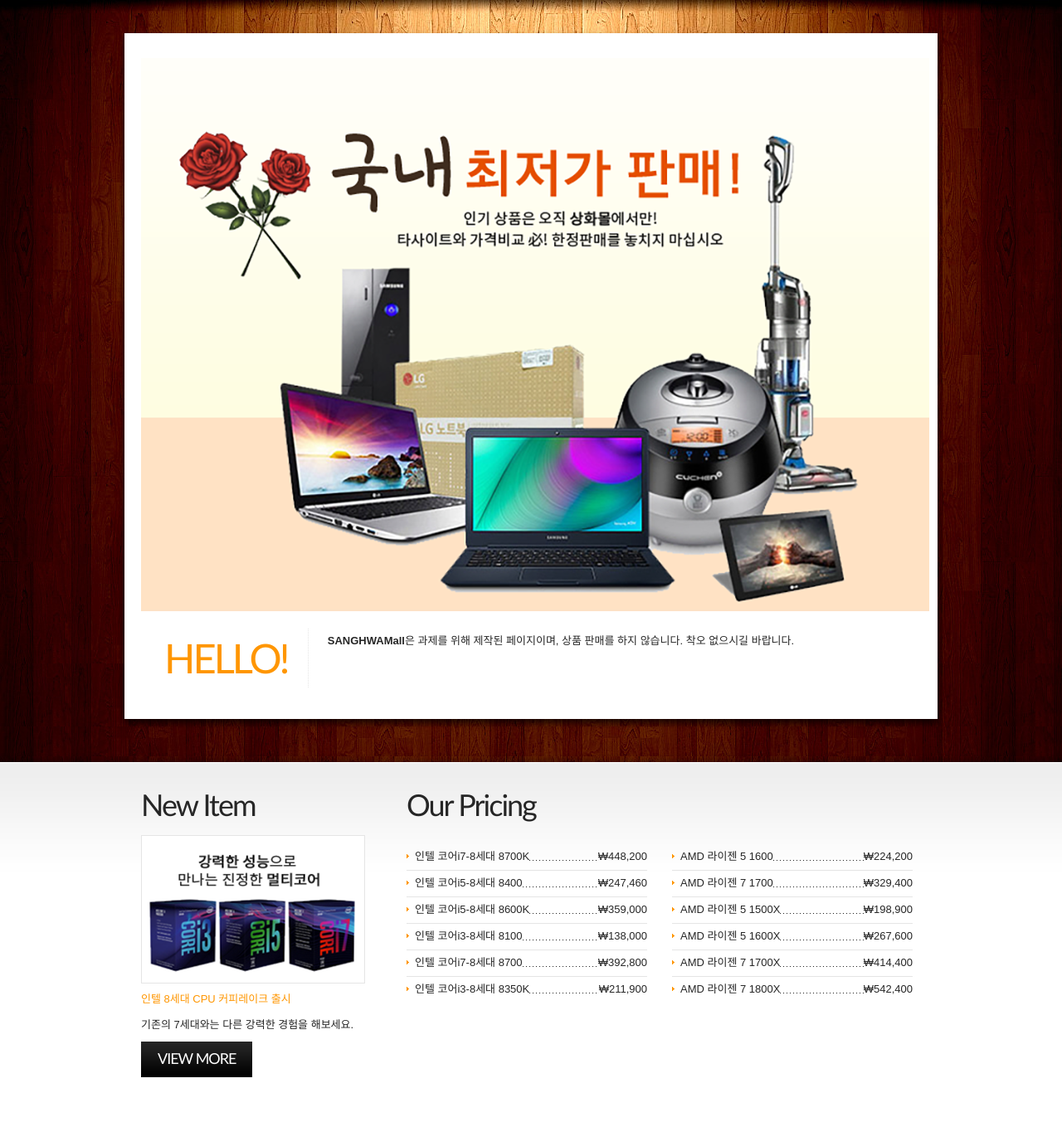
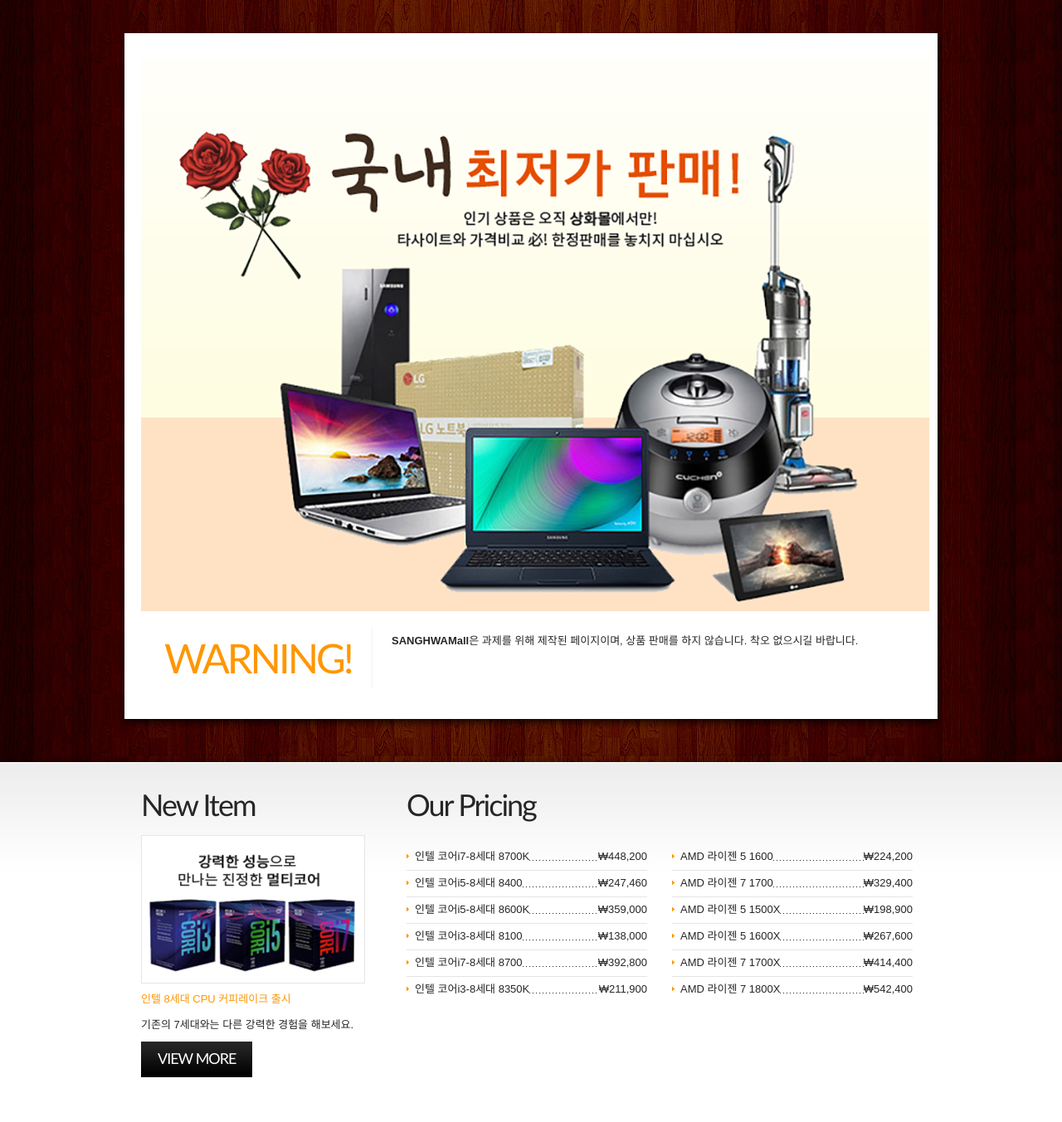
Before and after one commit to jajaspider/mall, a Django app: page / in a window 1280 px wide. Shown: the part 172-1525 px from the top of the page at 83% size. Run offline with Django 3.2, Linux system fonts and the light colour scheme; some libraries are stand-ins or nearby versions; some web fonts are replaced.

Commit message:
메인 수정

```diff
--- a/shopping/templates/shopping/index.html
+++ b/shopping/templates/shopping/index.html
@@ -4,7 +4,7 @@
 <section id="content">
   <div class="bg-top">
     <div class="bg-top-2">
-      <div class="bg">
+      <div class="">
         <div class="bg-top-shadow">
           <div class="main">
             <div class="box">
@@ -18,7 +18,7 @@
                       <br>
                       <div class="inner">
                           <div class="wrapper">
-                              <span class="title img-indent3">HELLO!</span>
+                              <span class="title img-indent3">Warning!</span>
                               <div class="extra-wrap indent-top2">
                                 <strong>SANGHWAMall</strong>은 과제를 위해 제작된 페이지이며, 상품 판매를 하지 않습니다. 착오 없으시길 바랍니다.
                               </div>
```
